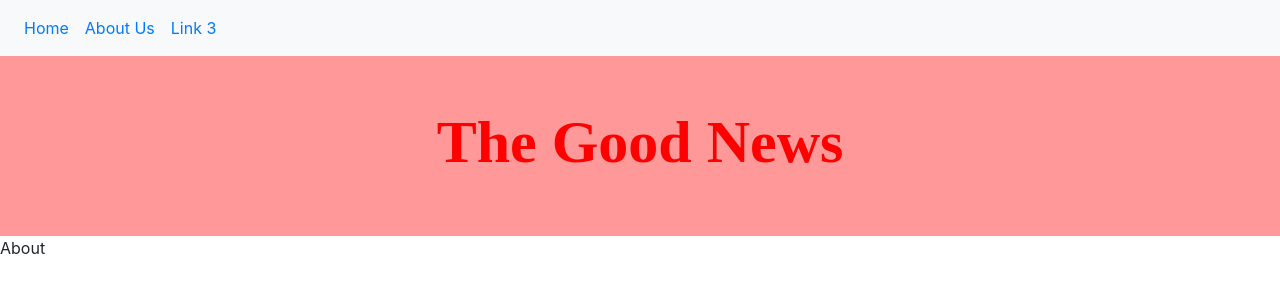
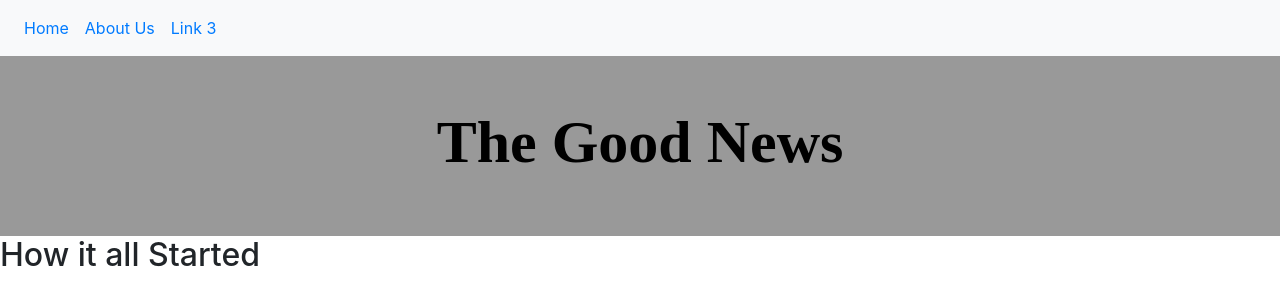
Before and after one commit to trb12c/Project0---Web-Development, a plain HTML site: page project0/about.html in a window 1280 px wide. Drawn offline with nearby package versions, Linux system fonts and the light colour scheme.

Commit message:
minor changes to about page

```diff
--- a/project0/about.html
+++ b/project0/about.html
@@ -13,13 +13,13 @@
         <!-- Latest compiled JavaScript -->
         <script src="https://maxcdn.bootstrapcdn.com/bootstrap/4.3.1/js/bootstrap.min.js"></script>
 
-        <title>About Us</title>
+        <title>The Good News </title>
 
         <meta name="viewport" content="width=device-width, initial-scale=1">
 
     </head>
 
-    <body>
+    <header>
       <nav class="navbar navbar-expand-sm bg-light">
         <ul class="navbar-nav">
           <li class="nav-item">
@@ -37,6 +37,16 @@
       <div class="header">
         <h1>The Good News</h1>
       </div>
-        About
+    </header>
+
+    <body>
+      <div>
+        <h2> How it all Started
+        </h2>
+      <div>
+
+
     </body>
+
+
 </html>
--- a/project0/style.css
+++ b/project0/style.css
@@ -1,12 +1,13 @@
 h1 {
-  color: red;
+  color: rgba(0,0,0
+    );
   font-family: "Times New Roman";
   font-size: 60px;
   font-weight: bold;
 }
 
 .header {
-  background-color: rgba(255, 0, 0, 0.4);
+  background-color: rgba(0, 0, 0, 0.4);
   text-align: center;
   padding: 50px;
 }
```
Also changed, not shown: project0/index.html (+1 -1 lines).
